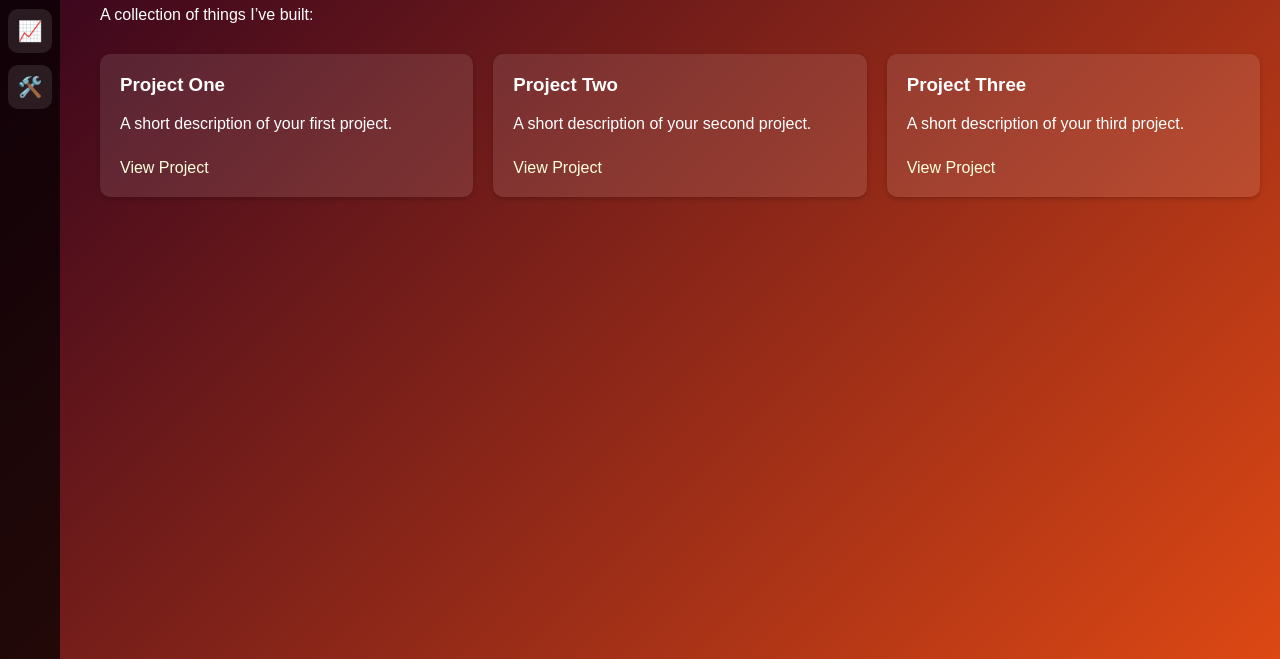
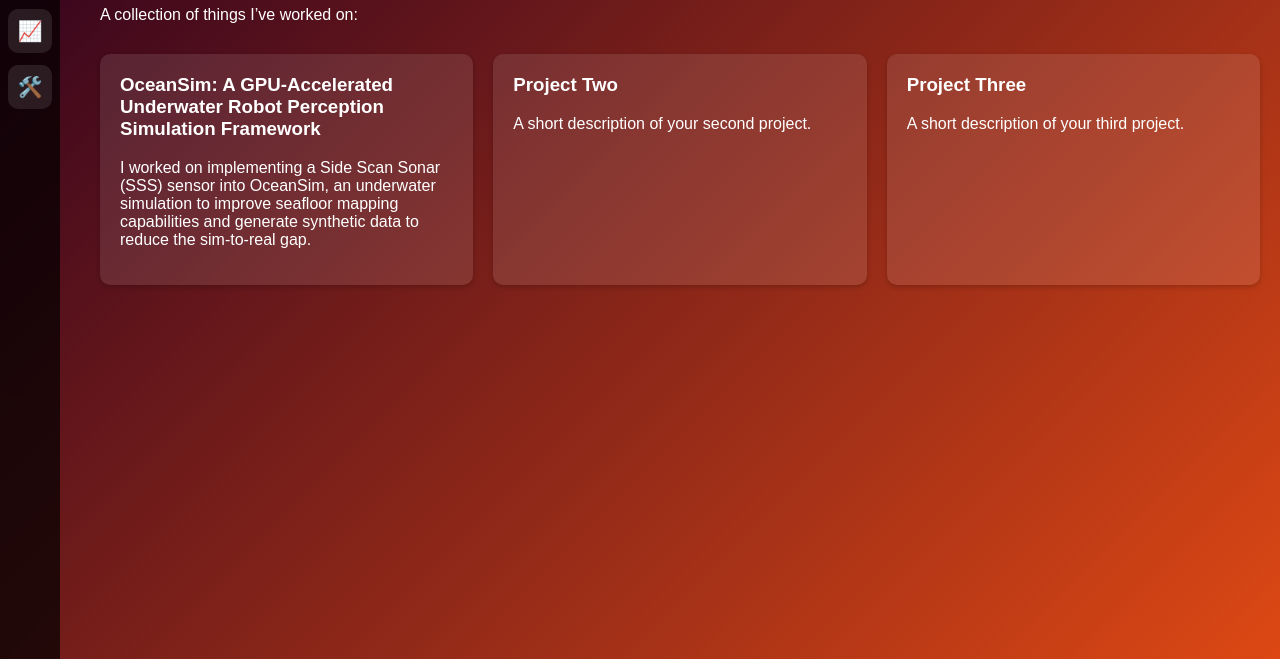
Before and after one commit to nzs2401/nzs2401.github.io, a plain HTML site: page projects.html in a window 1280 px wide. Shown: the part 141-800 px from the top of the page. Drawn offline with Linux system fonts and the light colour scheme.

Commit message:
Update projects.html

```diff
--- a/projects.html
+++ b/projects.html
@@ -123,25 +123,22 @@
   <!-- Main content -->
   <div class="content">
     <h1>My Projects</h1>
-    <p>A collection of things I’ve built:</p>
+    <p>A collection of things I’ve worked on:</p>
 
     <section class="projects">
       <div class="project-card">
-        <h3>Project One</h3>
-        <p>A short description of your first project.</p>
-        <a href="#">View Project</a>
+        <h3>OceanSim: A GPU-Accelerated Underwater Robot Perception Simulation Framework</h3>
+        <p>I worked on implementing a Side Scan Sonar (SSS) sensor into OceanSim, an underwater simulation to improve seafloor mapping capabilities and generate synthetic data to reduce the sim-to-real gap.</p>
       </div>
 
       <div class="project-card">
         <h3>Project Two</h3>
         <p>A short description of your second project.</p>
-        <a href="#">View Project</a>
       </div>
 
       <div class="project-card">
         <h3>Project Three</h3>
         <p>A short description of your third project.</p>
-        <a href="#">View Project</a>
       </div>
     </section>
   </div>
```
